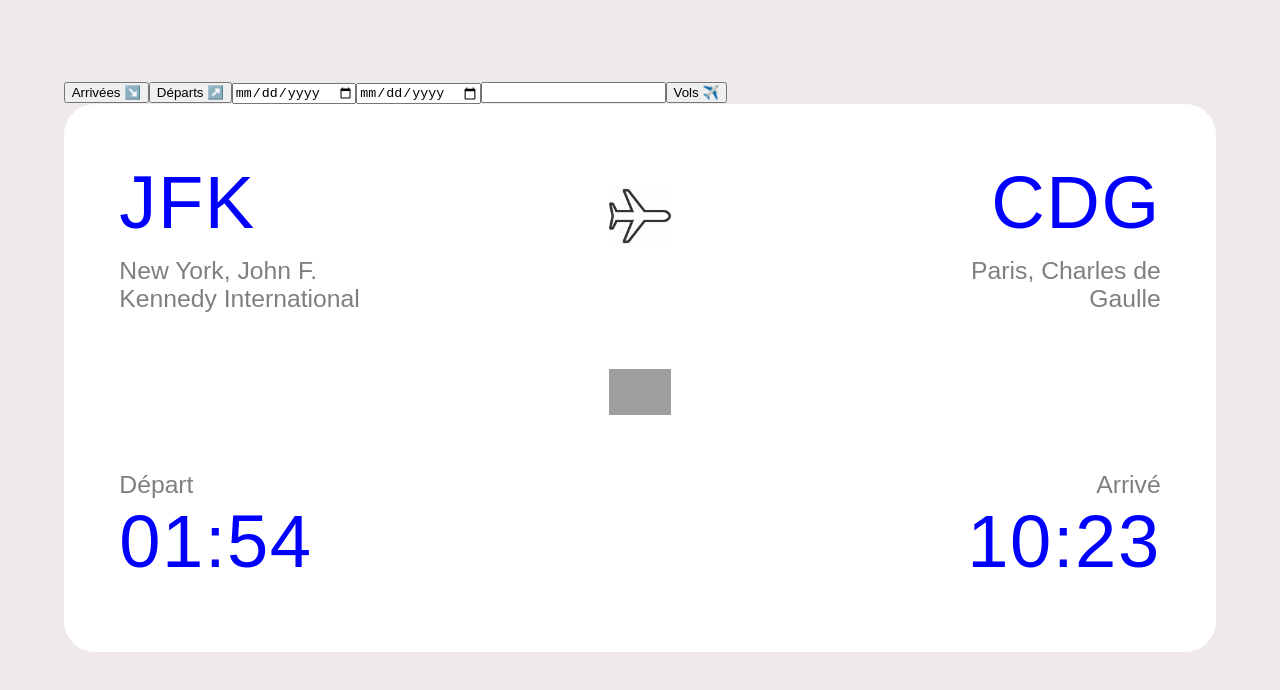
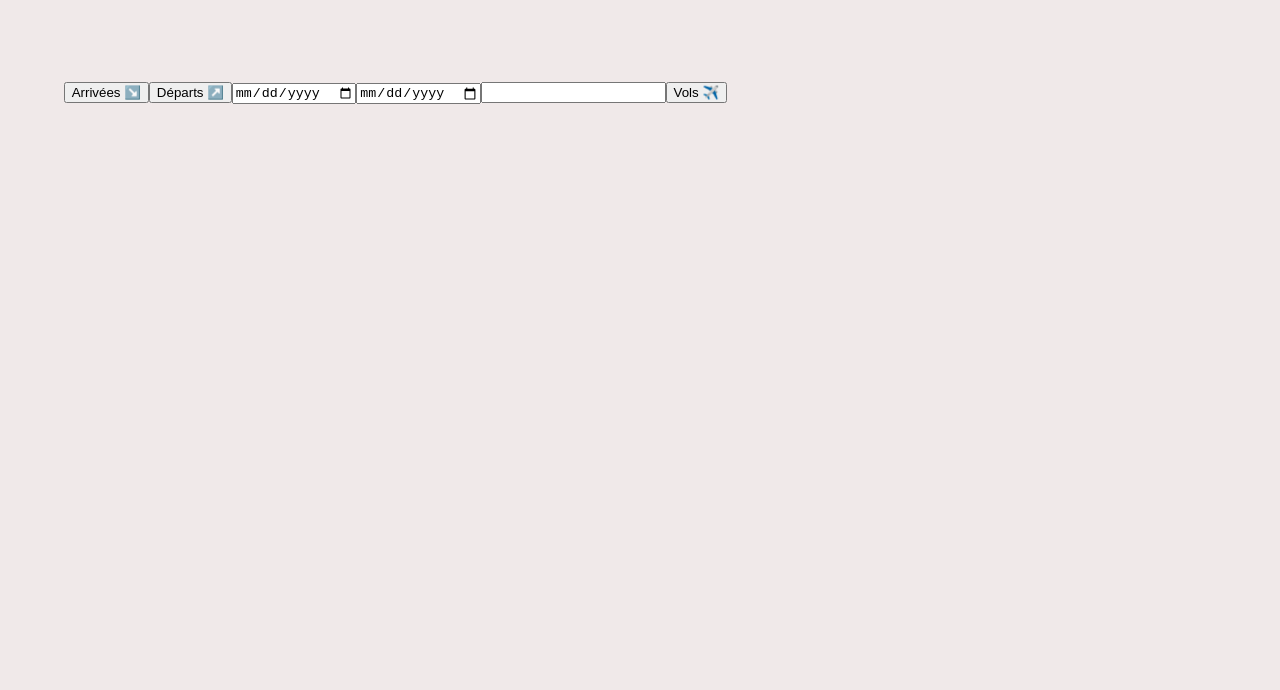
Before and after one commit to atiipik/airport-planes, a Vue app: page / in a window 1280 px wide. Shown: the top 690 px of the page. Built offline with nearby package versions, Linux system fonts and the light colour scheme; grey boxes are pictures that could not be loaded.

Commit message:
html: v-for FlyCard

```diff
--- a/src/App.vue
+++ b/src/App.vue
@@ -17,7 +17,9 @@
 
     <button @click="getFlightByDateAndAirport()">Vols ✈️</button>
 
-    <FlyCard />
+    <!-- <p>{{openSky}}</p> -->
+
+    <FlyCard v-for="(airport, index) in openSky" :key="index"/>
   </div>
 </template>
 
@@ -75,7 +77,7 @@ export default {
       axios
         .get(
           `https://opensky-network.org/api/flights/${this.direction ? "arrival" : "departure"}?airport=${iaco}&begin=${Date.parse(this.begin) / 1000}&end=${Date.parse(this.end) / 1000}`)
-        .then((response) => (this.openSky = response));
+        .then((response) => (this.openSky = response.data));
     },
   },
 };
```
